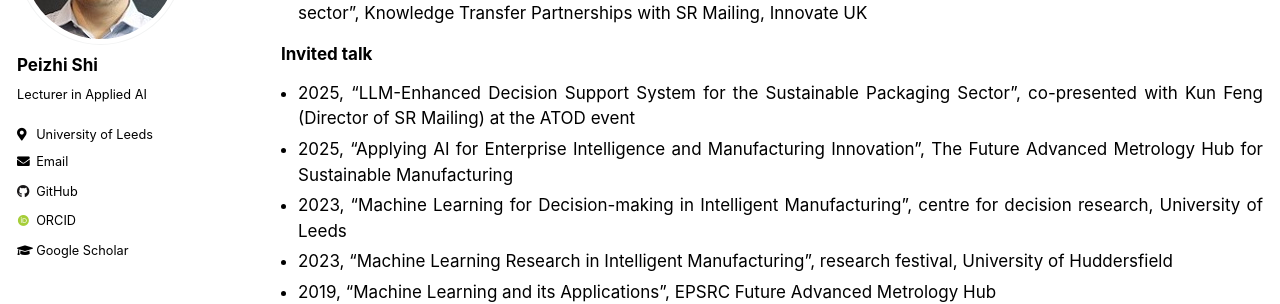
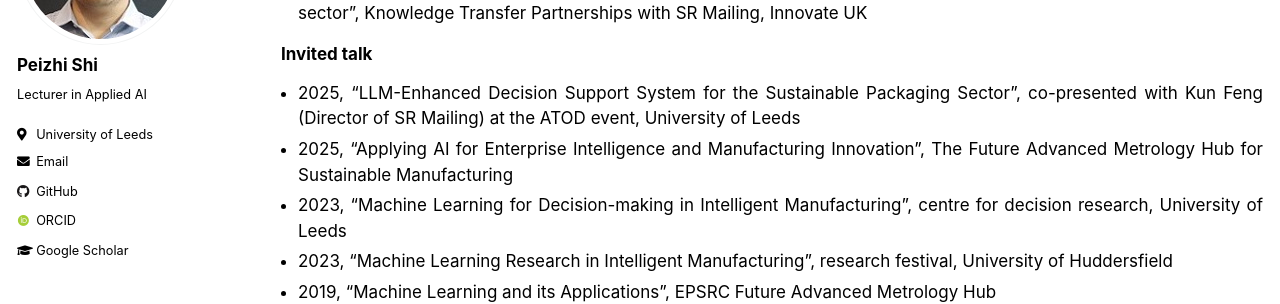
Before and after one commit to PeizhiShi/PeizhiShi.github.io, a Jekyll site: the page built from _pages/research.md, in a window 1280 px wide and 1286 px high. Shown: the part 240-544 px from the top of the window. Built offline with Jekyll 4.4.1, drawn with Linux system fonts in a browser that asks for light colours; some web fonts are replaced; our own code applies the rules of GitHub Pages for plain Markdown files.

Commit message:
Update research.md

```diff
--- a/_pages/research.md
+++ b/_pages/research.md
@@ -10,7 +10,7 @@
 - 2025 - 2027, Principal Investigator, £338,916, "LLM-enhanced decision support system for the sustainable packaging sector", Knowledge Transfer Partnerships with SR Mailing, Innovate UK
 
 ### Invited talk
-- 2025, "LLM-Enhanced Decision Support System for the Sustainable Packaging Sector”, co-presented with Kun Feng (Director of SR Mailing) at the ATOD event
+- 2025, "LLM-Enhanced Decision Support System for the Sustainable Packaging Sector”, co-presented with Kun Feng (Director of SR Mailing) at the ATOD event, University of Leeds
 - 2025, "Applying AI for Enterprise Intelligence and Manufacturing Innovation", The Future Advanced Metrology Hub for Sustainable Manufacturing
 - 2023, "Machine Learning for Decision-making in Intelligent Manufacturing", centre for decision research, University of Leeds
 - 2023, "Machine Learning Research in Intelligent Manufacturing", research festival, University of Huddersfield
```
